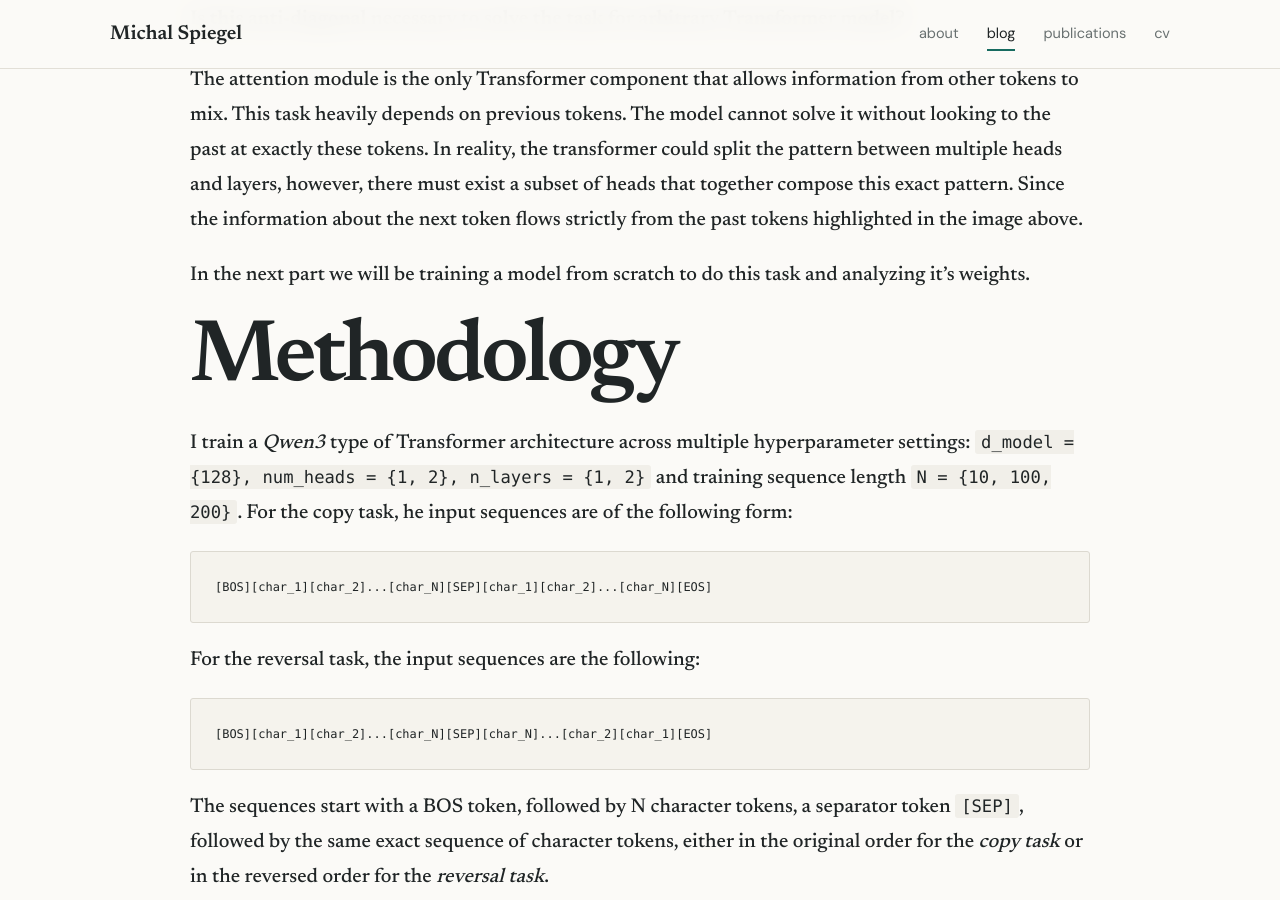
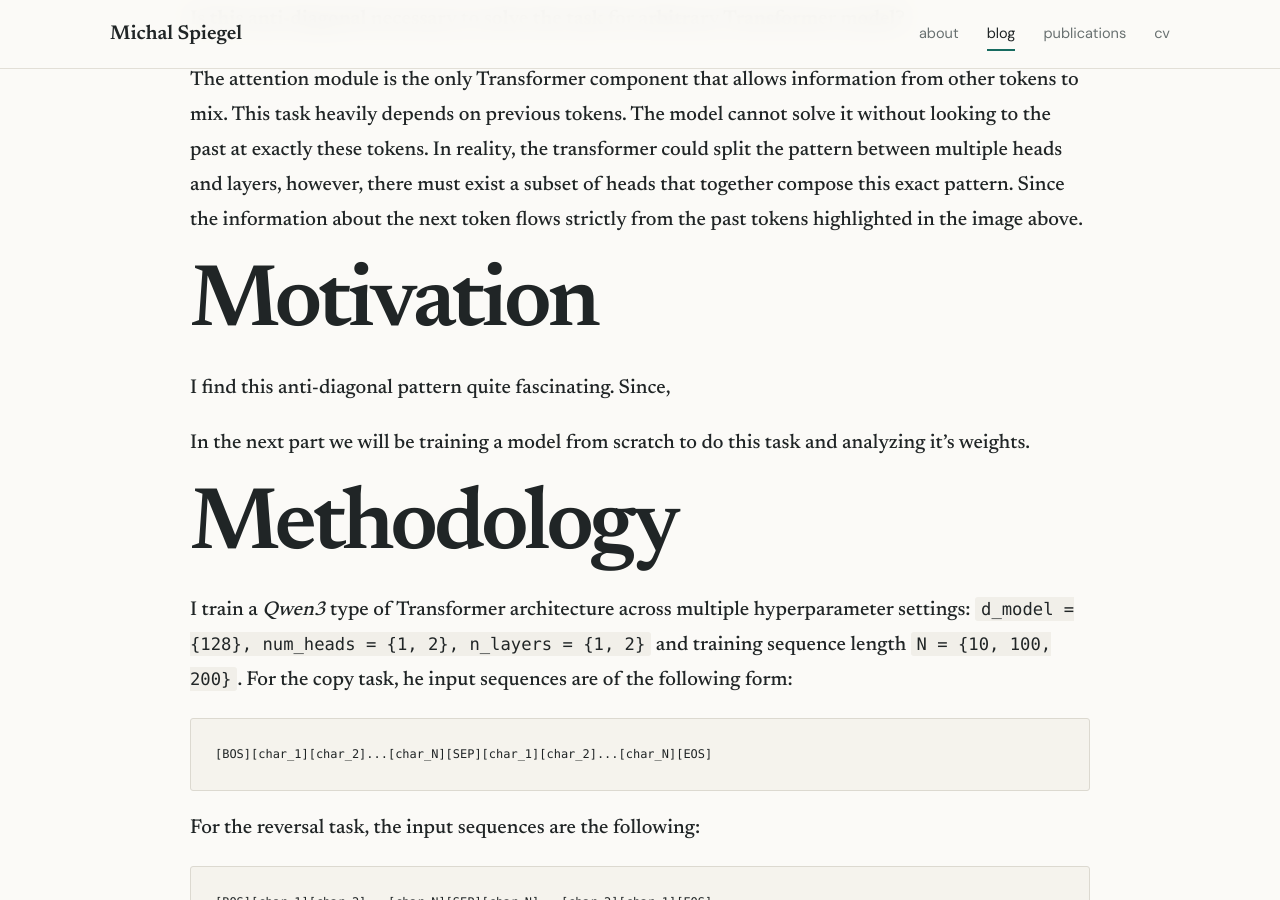
Before and after one commit to michalspiegel/michalspiegel.github.io, a Jekyll site: the page built from _posts/2026-11-02-rope-reversal.md, in a window 1280 px wide and 900 px high, scrolled down 1789 px. Built offline with Jekyll 4.4.1, drawn with Linux system fonts in a browser that asks for light colours.

Commit message:
Sync posts from vault (9e084ab)

```diff
--- a/_posts/2026-11-02-rope-reversal.md
+++ b/_posts/2026-11-02-rope-reversal.md
@@ -20,6 +20,10 @@ In particular, the output token `=` has to attend to the input token `d`, output
 
 #### Is this anti-diagonal necessary to solve the task for arbitrary Transformer model?
 The attention module is the only Transformer component that allows information from other tokens to mix. This task heavily depends on previous tokens. The model cannot solve it without looking to the past at exactly these tokens. In reality, the transformer could split the pattern between multiple heads and layers, however, there must exist a subset of heads that together compose this exact pattern. Since the information about the next token flows strictly from the past tokens highlighted in the image above.
+
+# Motivation
+
+I find this anti-diagonal pattern quite fascinating. Since,
 
 In the next part we will be training a model from scratch to do this task and analyzing it's weights.
 # Methodology
```
